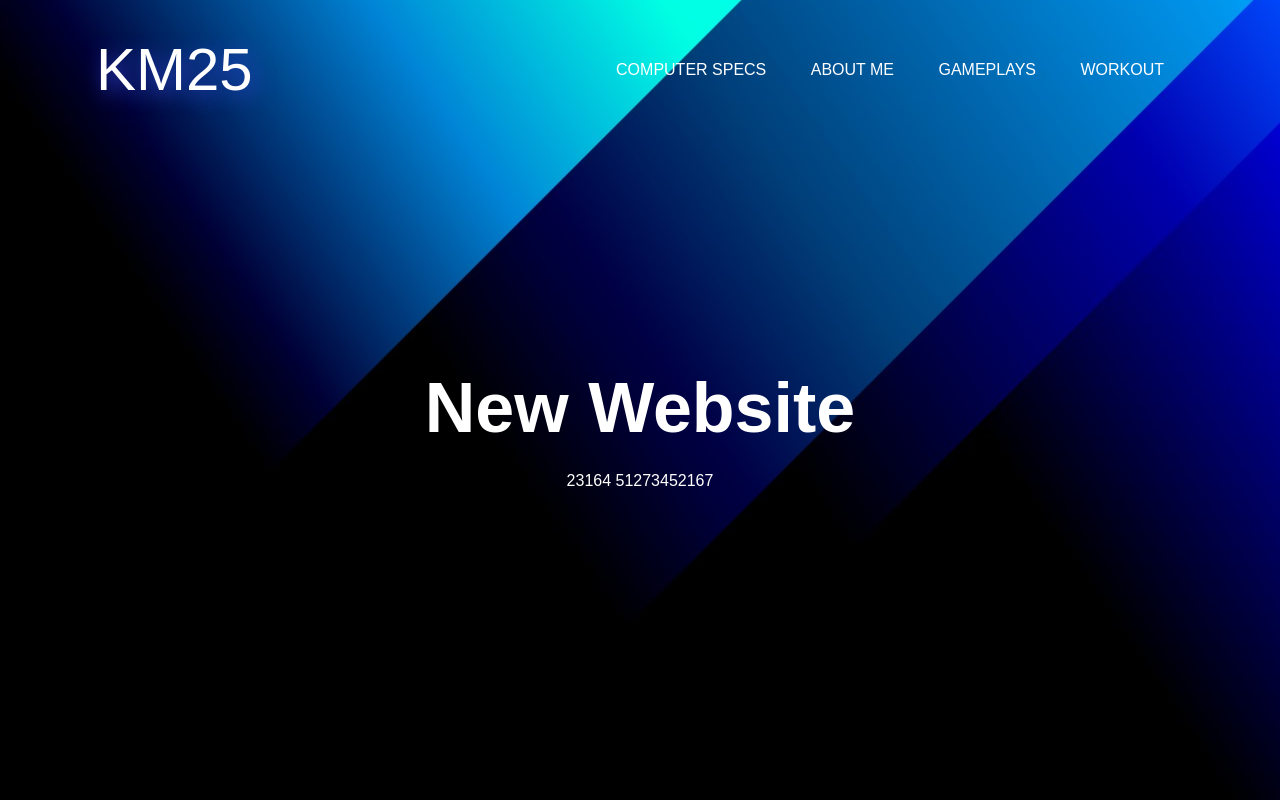
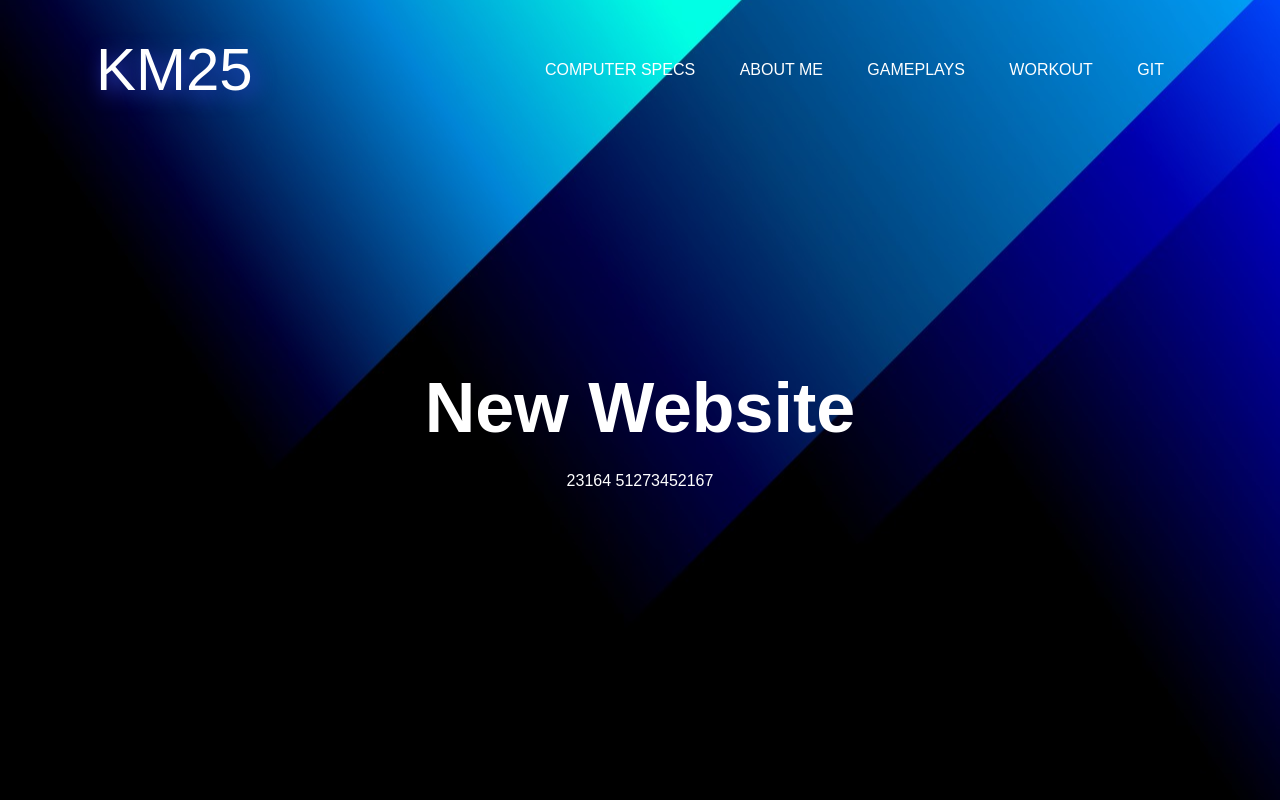
Before and after one commit to MARTIN535718/Website, a plain HTML site: page fooldal.html in a window 1280 px wide. Drawn offline with Linux system fonts and the light colour scheme.

Commit message:
updated text to free range

```diff
--- a/fooldal.html
+++ b/fooldal.html
@@ -15,6 +15,7 @@
                     <li><a href="#">ABOUT ME</a></li>
                     <li><a href="#">GAMEPLAYS</a></li>
                     <li><a href="#">WORKOUT</a></li>
+			  <li><a href='#'>GIT</a></li>
                 </ul>
             </div>
 
```
